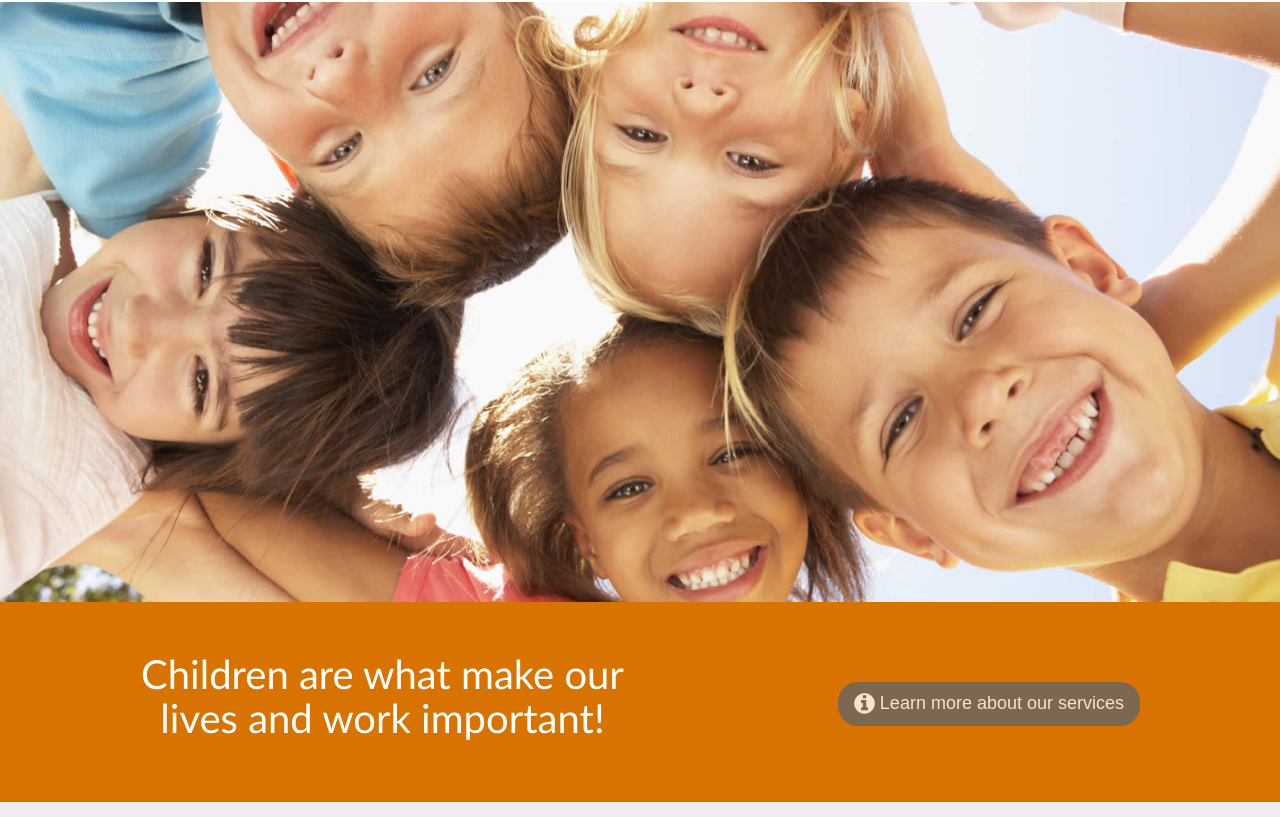
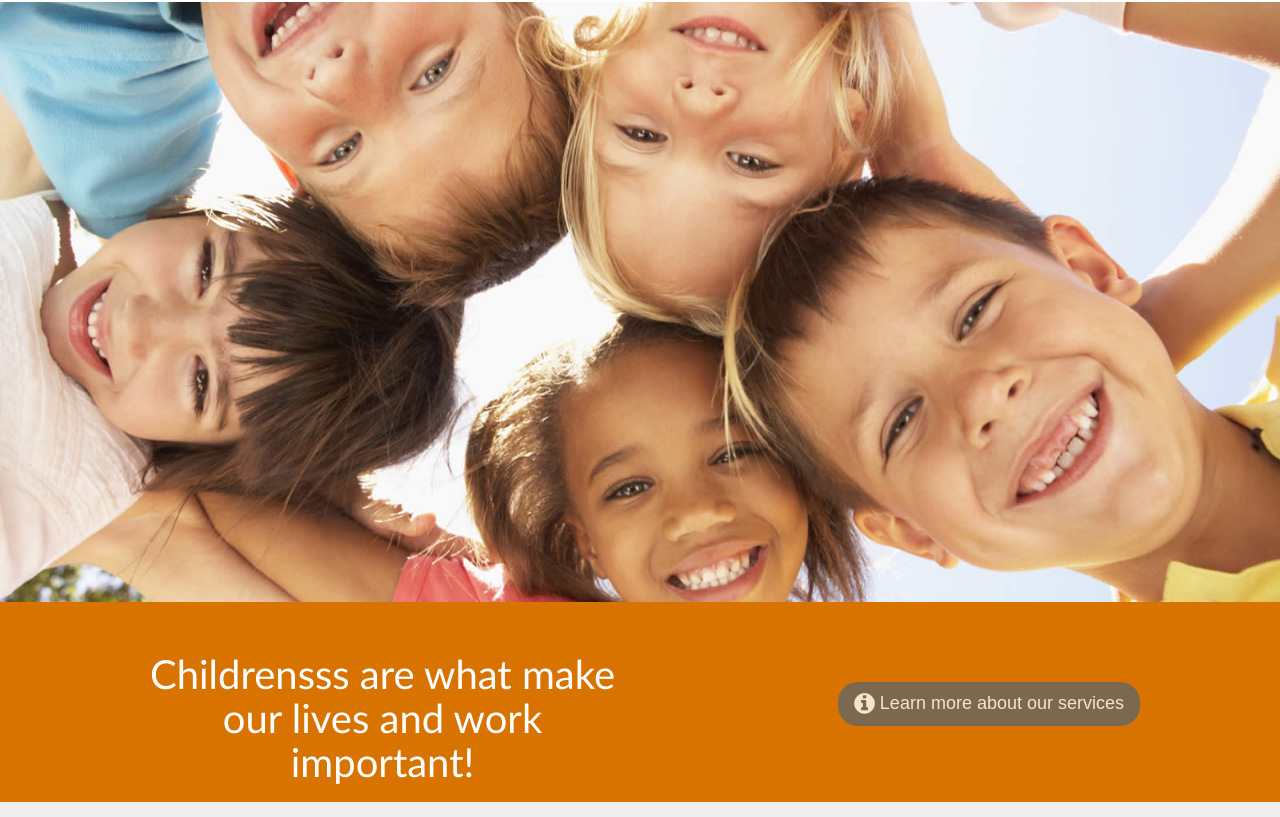
Before and after one commit to ktan902/drmarkloh, a plain HTML site: page index.html in a window 1280 px wide. Shown: the part 135-952 px from the top of the page. Drawn offline with nearby package versions, Linux system fonts and the light colour scheme; a web font is replaced by a local one.

Commit message:
Update index.html

```diff
--- a/index.html
+++ b/index.html
@@ -69,7 +69,7 @@ Mark Loh Paediatrics - Singapore</title>
         <div class="container">
         <div class="row" style="margin-top:50px;">
         <div class="col-xs-6" style="text-align:center;">
-        <h1>Children are what make our lives and work important!</h1>
+        <h1>Childrensss are what make our lives and work important!</h1>
         </div>
 
                 <div class="col-xs-6" style="text-align:center; vertical-align:middle;">
```
